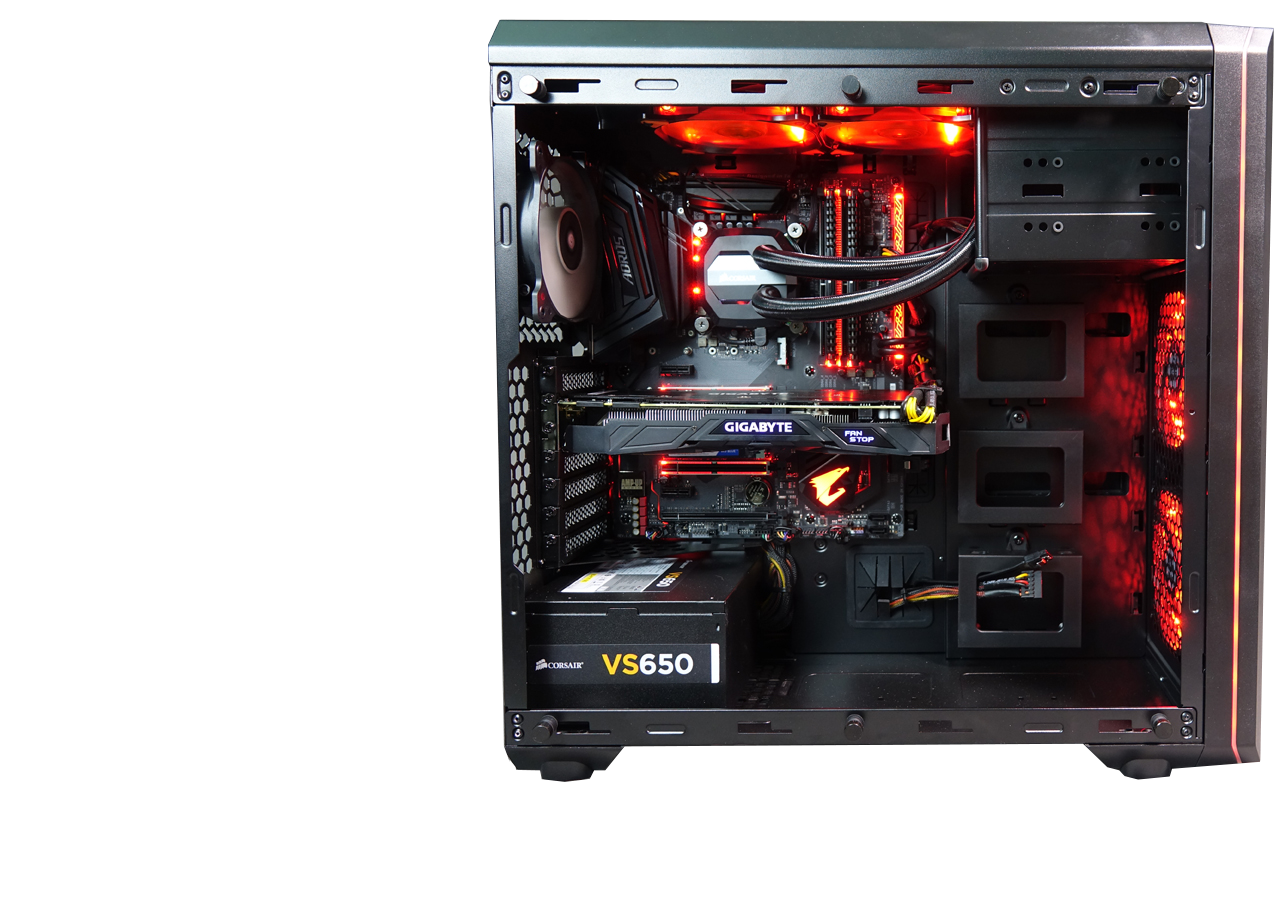
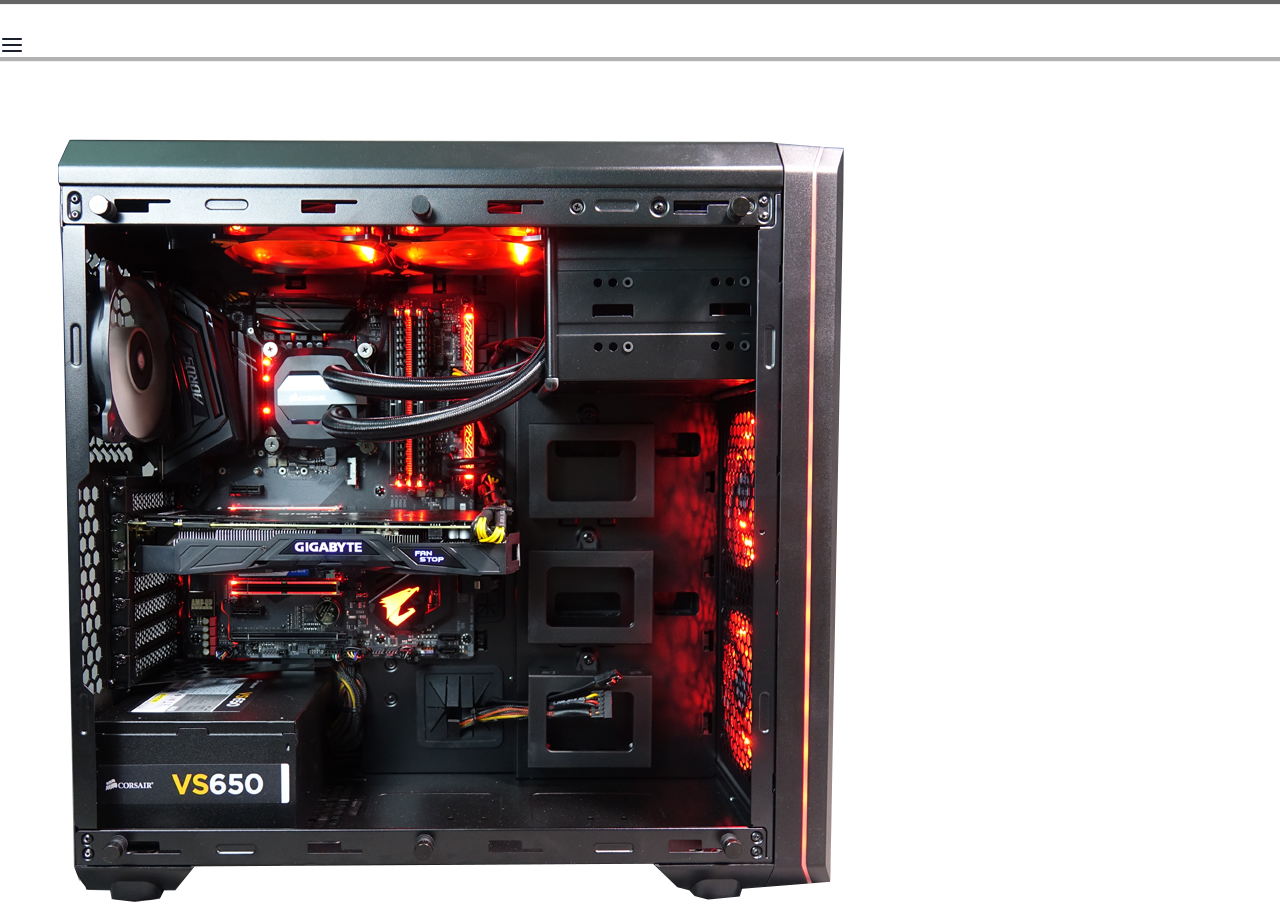
Before and after one commit to Panduque10/INFO104G3, a Next.js app: page / in a window 1280 px wide. Before the commit the page ends 800 px from the top, so only its background shows below. Built offline with nearby package versions, Linux system fonts and the light colour scheme.

Commit message:
agregue cambios

```diff
--- /dev/null
+++ b/src/pages/DrawerComponent.js
@@ -0,0 +1,26 @@
+import { Drawer, DrawerBody, DrawerOverlay, DrawerContent, UnorderedList, ListItem } from '@chakra-ui/react';
+
+const DrawerComponent = ({ isOpen, onClose }) => {
+  return (
+    <>
+      <Drawer placement="left" onClose={onClose} isOpen={isOpen}>
+        <DrawerOverlay />
+        <DrawerContent>
+          <DrawerBody>
+            <UnorderedList>
+              <ListItem>Procesador</ListItem>
+              <ListItem>Placa Madre</ListItem>
+              <ListItem>Memoria RAM</ListItem>
+              <ListItem>Almacenamiento (HDD/SSD)</ListItem>
+              <ListItem>Fuente de energía</ListItem>
+              <ListItem>Tarjeta Gráfica</ListItem>
+              <ListItem>Sistema de enfriamiento</ListItem>
+            </UnorderedList>
+          </DrawerBody>
+        </DrawerContent>
+      </Drawer>
+    </>
+  );
+};
+
+export default DrawerComponent;
--- a/src/pages/index.js
+++ b/src/pages/index.js
@@ -1,26 +1,53 @@
-import Head from 'next/head'
-import Image from 'next/image'
-import { Inter } from 'next/font/google'
-import styles from '@/styles/Home.module.css'
-import {
-  Slider,
-  SliderTrack,
-  SliderFilledTrack,
-  SliderThumb,
-  SliderMark,
-} from '@chakra-ui/react'
+import { useState } from 'react';
+import Head from 'next/head';
+import Image from 'next/image';
+import { Inter } from 'next/font/google';
+import { HamburgerIcon } from '@chakra-ui/icons';
+import { Divider } from '@chakra-ui/react';
+import DrawerComponent from './DrawerComponent';
 
-const inter = Inter({ subsets: ['latin'] })
+const inter = Inter({ subsets: ['latin'] });
 
 export default function Home() {
+  const [isDrawerOpen, setIsDrawerOpen] = useState(false);
+
+  const handleDrawerOpen = () => {
+    setIsDrawerOpen(true);
+  };
+
+  const handleDrawerClose = () => {
+    setIsDrawerOpen(false);
+  };
+
   return (
-    <div style={{ display: 'flex', justifyContent: 'flex-end' }}>
-      <Image
-        src="/images/pc.png"
-        alt=""
-        width={800}
-        height={800}
-      />
+    <div style={{ display: 'flex', flexDirection: 'column' }}>
+      <Divider bg="black" height="4px" mb="2" />
+      <div
+        style={{
+          display: 'flex',
+          justifyContent: 'flex-start',
+          alignItems: 'flex-start',
+          marginTop: '20px',
+        }}
+      >
+        <HamburgerIcon boxSize={6} onClick={handleDrawerOpen} cursor="pointer" />
+      </div>
+      <Divider bg="gray" height="4px" mb="2" />
+      <div
+        style={{
+          display: 'flex',
+          justifyContent: 'flex-start',
+          alignItems: 'flex-end',
+          marginTop: '50px',
+          marginLeft: isDrawerOpen ? '400px' : '50px',
+          transition: 'margin 0.3s ease',
+          position: 'relative',
+          zIndex: '0',
+        }}
+      >
+        <Image src="/images/pc.png" alt="" width={800} height={800} />
+      </div>
+      <DrawerComponent isOpen={isDrawerOpen} onClose={handleDrawerClose} />
     </div>
   );
 }
```
Also changed, not shown: package.json (+5 -4 lines), 1 other file (tests, documents, lock files or other folders).
